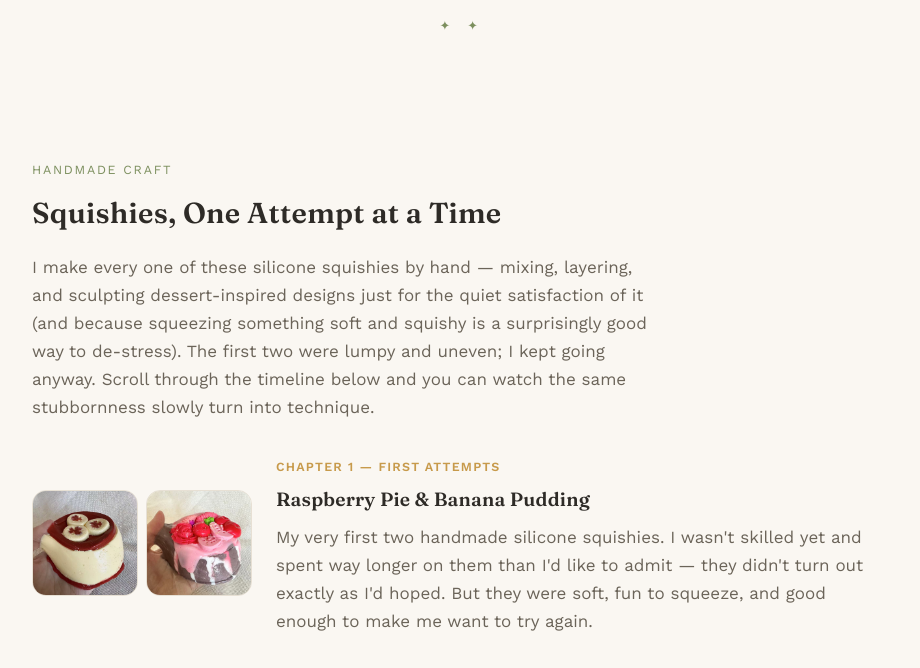
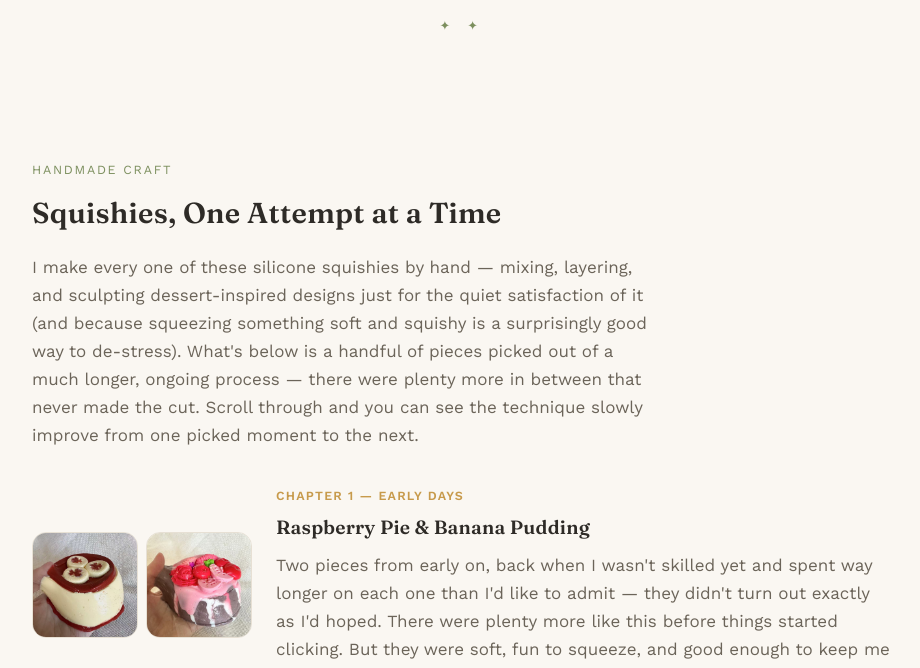
Before and after one commit to eve123xy/eveli-website, a plain HTML site: page interest.html in a window 1280 px wide. Shown: the part 217-885 px from the top of the page, without its empty margins (178-1098 px from the left). Drawn offline with nearby package versions, Linux system fonts and the light colour scheme.

Commit message:
Clarify squishy timeline is a sample, not a literal two-piece start

```diff
--- a/interest.html
+++ b/interest.html
@@ -35,9 +35,10 @@
     <p class="intro">
       I make every one of these silicone squishies by hand — mixing, layering, and
       sculpting dessert-inspired designs just for the quiet satisfaction of it (and because
-      squeezing something soft and squishy is a surprisingly good way to de-stress).
-      The first two were lumpy and uneven; I kept going anyway. Scroll through the timeline
-      below and you can watch the same stubbornness slowly turn into technique.
+      squeezing something soft and squishy is a surprisingly good way to de-stress). What's
+      below is a handful of pieces picked out of a much longer, ongoing process — there were
+      plenty more in between that never made the cut. Scroll through and you can see the
+      technique slowly improve from one picked moment to the next.
     </p>
 
     <div class="squishy-timeline">
@@ -49,13 +50,13 @@
           <div class="media"><img src="assets/squishies/02-raspberry-pie.jpg" alt="My first handmade squishy, a raspberry pie" loading="lazy"></div>
         </div>
         <div>
-          <span class="stage">Chapter 1 — First Attempts</span>
+          <span class="stage">Chapter 1 — Early Days</span>
           <h3>Raspberry Pie &amp; Banana Pudding</h3>
           <p>
-            My very first two handmade silicone squishies. I wasn't skilled yet and spent
-            way longer on them than I'd like to admit — they didn't turn out exactly as I'd
-            hoped. But they were soft, fun to squeeze, and good enough to make me want to
-            try again.
+            Two pieces from early on, back when I wasn't skilled yet and spent way longer
+            on each one than I'd like to admit — they didn't turn out exactly as I'd hoped.
+            There were plenty more like this before things started clicking. But they were
+            soft, fun to squeeze, and good enough to keep me making more.
           </p>
         </div>
       </div>
@@ -124,8 +125,8 @@
           <h3>Red Bean Cream Ice Cream, Osmanthus Tofu &amp; Pudding</h3>
           <p>
             My most detailed set so far — soft pastel colors, creamy piped textures, and
-            delicate floral specks pressed into the surface. A long way from that first
-            lumpy banana pudding.
+            delicate floral specks pressed into the surface. A long way from where I
+            started, with a lot of pieces in between that aren't pictured here.
           </p>
         </div>
       </div>
```
